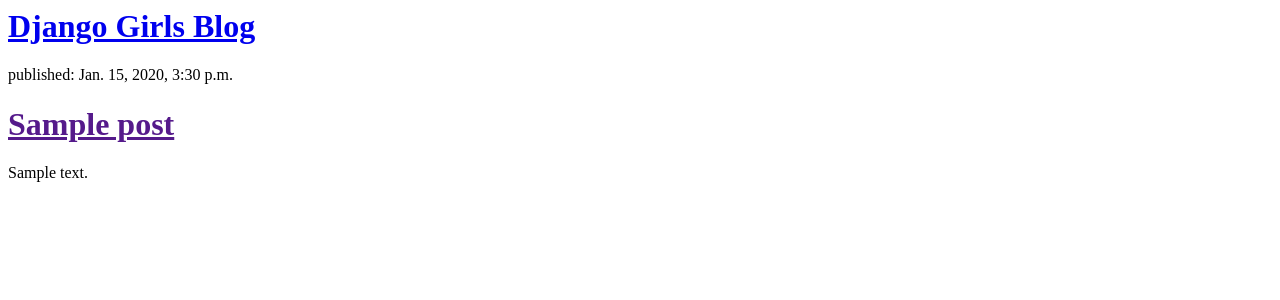
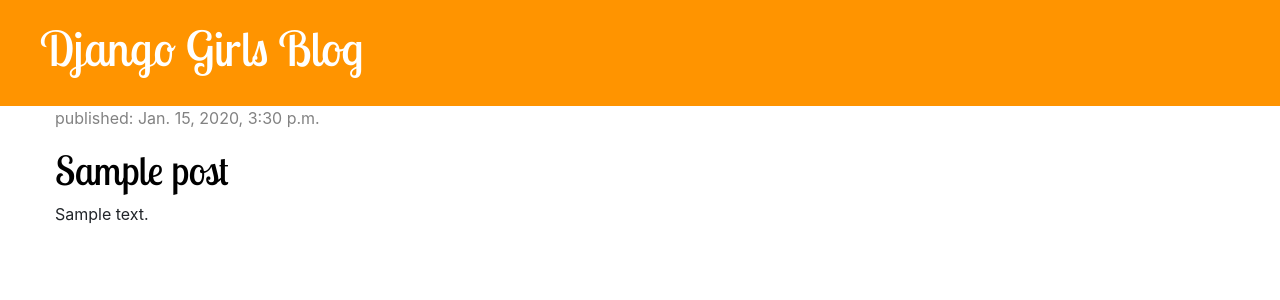
Before and after one commit to gutsytechster/my-first-blog, a Django app: template blog/templates/blog/post_list.html in a window 1280 px wide. Shown: the top 300 px of the page. Run offline with Django 3.2, Linux system fonts and the light colour scheme; the template is opened without the code that fills it: values that come from a table or form of the project are taken from there, others are empty; tables that the repository leaves empty hold one stand-in row (values such as "Sample post"); some libraries are stand-ins or nearby versions.

Commit message:
refactor: Added View and template for detailed blog post as well as CSS for the site.

```diff
--- /dev/null
+++ b/blog/static/css/blog.css
@@ -0,0 +1,55 @@
+/*h1 a {
+    color: #FCA205;
+    font-family: 'Lobster Two';
+}
+body {
+    padding-left: 15px;
+}
+*/
+
+.page-header {
+    background-color: #ff9400;
+    margin-top: 0;
+    padding: 20px 20px 20px 40px;
+}
+
+.page-header h1, .page-header h1 a, .page-header h1 a:visited, .page-header h1 a:active {
+    color: #ffffff;
+    font-size: 36pt;
+    text-decoration: none;
+}
+
+.content {
+    margin-left: 40px;
+}
+
+h1, h2, h3, h4 {
+    font-family: 'Lobster Two', italic;
+}
+
+.date {
+    color: #828282;
+}
+
+.save {
+    float: right;
+}
+
+.post-form textarea, .post-form input {
+    width: 100%;
+}
+
+.top-menu, .top-menu:hover, .top-menu:visited {
+    color: #ffffff;
+    float: right;
+    font-size: 26pt;
+    margin-right: 20px;
+}
+
+.post {
+    margin-bottom: 70px;
+}
+
+.post h1 a, .post h1 a:visited {
+    color: #000000;
+}
--- /dev/null
+++ b/blog/templates/blog/base.html
@@ -0,0 +1,23 @@
+{% load static %}
+<html>
+    <head>
+        <title>Django Girls blog</title>
+        <link rel="stylesheet" href="https://stackpath.bootstrapcdn.com/bootstrap/4.1.1/css/bootstrap.min.css" integrity="sha384-WskhaSGFgHYWDcbwN70/dfYBj47jz9qbsMId/iRN3ewGhXQFZCSftd1LZCfmhktB" crossorigin="anonymous">
+        <link rel="stylesheet" type="text/css" href="{% static 'css/blog.css' %}">
+        <link href="https://fonts.googleapis.com/css?family=Lobster+Two:400,700i" rel="stylesheet">
+    </head>
+    <body>
+        <div class="page-header">
+            <h1><a href="/">Django Girls Blog</a></h1>
+        </div>
+        <div class="content container">
+            <div class="row">
+                <div class="col-md-8">
+                    {% block content %}
+                    {% endblock %}
+                </div>
+            </div>
+        </div>
+
+    </body>
+</html>
--- a/blog/templates/blog/post_list.html
+++ b/blog/templates/blog/post_list.html
@@ -1,17 +1,14 @@
-<html>
-    <head>
-        <title>Django Girls blog</title>
-    </head>
-    <body>
-        <div>
-            <h1><a href="/">Django Girls Blog</a></h1>
+
+{% extends 'blog/base.html' %}
+
+{% block content %}
+    {% for post in posts %}
+        <div class="post">
+            <div class="date">
+                <p>published: {{ post.published_date }}</p>
+            </div>
+            <h1><a href="{% url 'post_detail' post.pk %}">{{ post.title }}</a></h1>
+            <p>{{ post.text|linebreaksbr }}</p>
         </div>
-        {% for post in posts %}
-            <div>
-                <p>published: {{post.published_date}}</p>
-                <h1><a href="">{{post.title}}</a></h1>
-                <p>{{post.text|linebreaksbr}}</p>
-            </div>
-        {% endfor %}
-    </body>
-</html>
+    {% endfor %}
+{% endblock %}
--- a/blog/urls.py
+++ b/blog/urls.py
@@ -1,6 +1,8 @@
-from django.urls import path
+from django.urls import path, re_path
 from . import views
 
 urlpatterns = [
 	path('', views.post_list, name='post_list'),
+	path('post/<int:kp>/', views.post_detail, name='post_detail'),
+	# re_path(r'^post/(?P<pk>\d+)/$', views.post_detail, name='post_detail'),
 ]
--- a/blog/views.py
+++ b/blog/views.py
@@ -1,7 +1,11 @@
-from django.shortcuts import render
+from django.shortcuts import render, get_object_or_404
 from django.utils import timezone
 from .models import Post
 
 def post_list(request):
 	posts = Post.objects.filter(published_date__lte=timezone.now()).order_by('published_date')
 	return render(request, 'blog/post_list.html', {'posts': posts})
+
+def post_detail(request, kp):
+	post=get_object_or_404(Post, pk=kp)
+	return render(request, 'blog/post_detail.html', {'post': post})
```
Also changed, not shown: blog/templates/blog/post_detail.html (added, +13 -0 lines).
